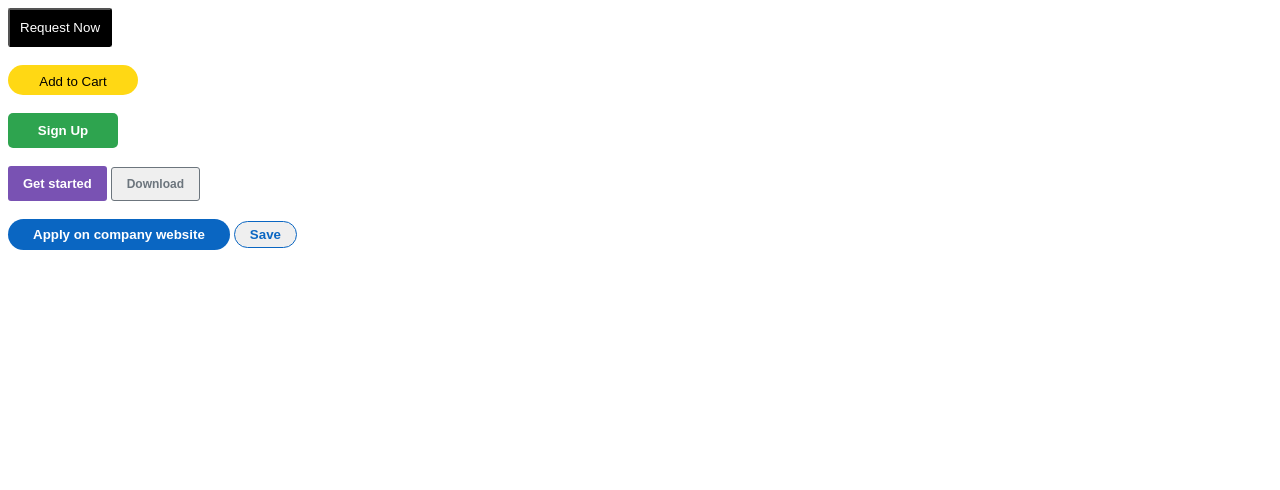
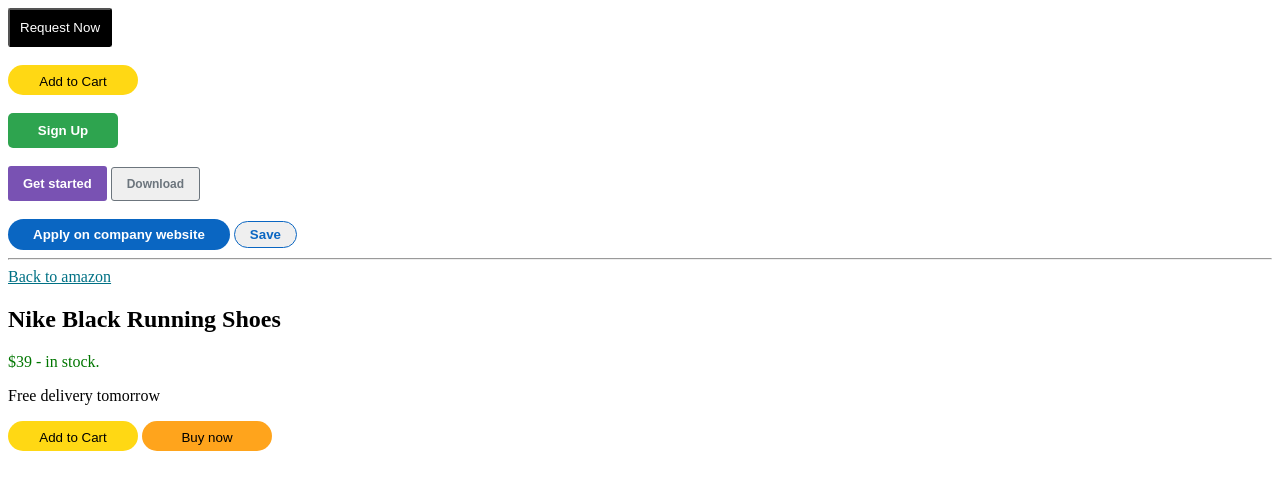
Before and after one commit to JayanthDevupalli/Web-Development, a plain HTML site: page Assignments/Assignment-2.html in a window 1280 px wide. Drawn offline with Linux system fonts and the light colour scheme.

Commit message:
assignment-2

```diff
--- a/Assignments/Assignment-2.html
+++ b/Assignments/Assignment-2.html
@@ -14,6 +14,15 @@
 
         #atc-btn{
             background-color: rgb(255, 216, 20);
+            padding: 9px;
+            border: none;
+            height: 30px;
+            width: 130px;
+            border-radius: 20px;
+        }
+
+        #buy-btn{
+            background-color: rgb(255, 164, 28);
             padding: 9px;
             border: none;
             height: 30px;
@@ -88,5 +97,13 @@
     <button type="submit" id="down-btn">Download</button><br><br>
     <button type="submit" id="apply-btn">Apply on company website</button>
     <button type="submit" id="save-btn">Save</button>
+    <br><hr>
+
+    <a href="https://www.amazon.com/" target="_blank" style="color: rgb(0,113,133)">Back to amazon</a>
+    <h2>Nike Black Running Shoes</h2>
+    <p style="color: rgb(0,118,0)">$39 - in stock.</p>
+    <p>Free delivery tomorrow</p>
+    <button type="submit" id="atc-btn">Add to Cart</button>
+    <button type="submit" id="buy-btn">Buy now</button>
 </body>
 </html>
```
Also changed, not shown: Assignments/Assignment2.png (added).
